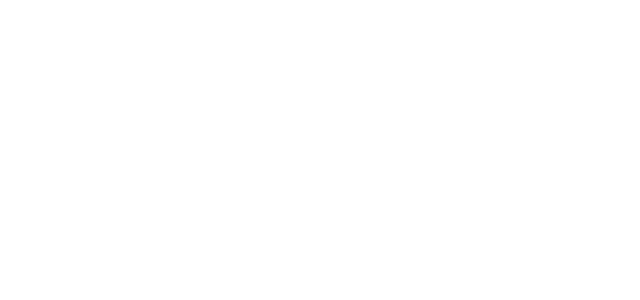
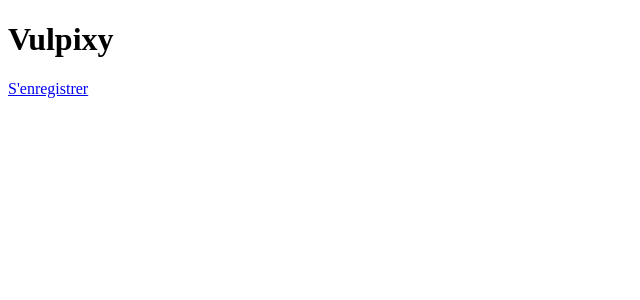
Before and after one commit to LangkaWS/Vulpixy, an Angular app in the folder client/: page / in a window 1280 px wide. Shown: the top 300 px of the page, without its empty margins (0-640 px from the left). Built offline with nearby package versions, Linux system fonts and the light colour scheme.

Commit message:
✨add title and nav to app component

```diff
--- a/client/src/app/app.component.html
+++ b/client/src/app/app.component.html
@@ -1 +1,7 @@
+<h1>{{ title }}</h1>
+
+<nav>
+	<a routerLink="/register">S'enregistrer</a>
+</nav>
+
 <router-outlet></router-outlet>
```
